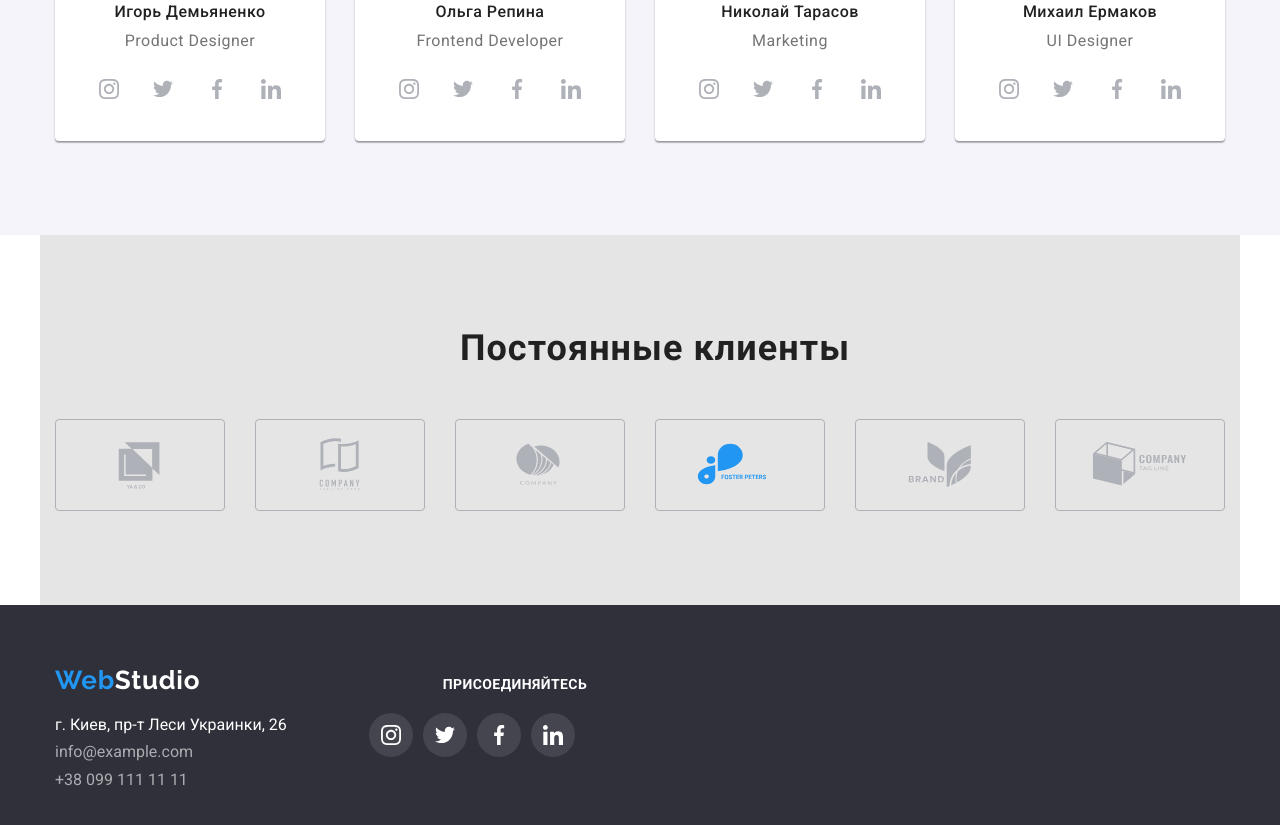
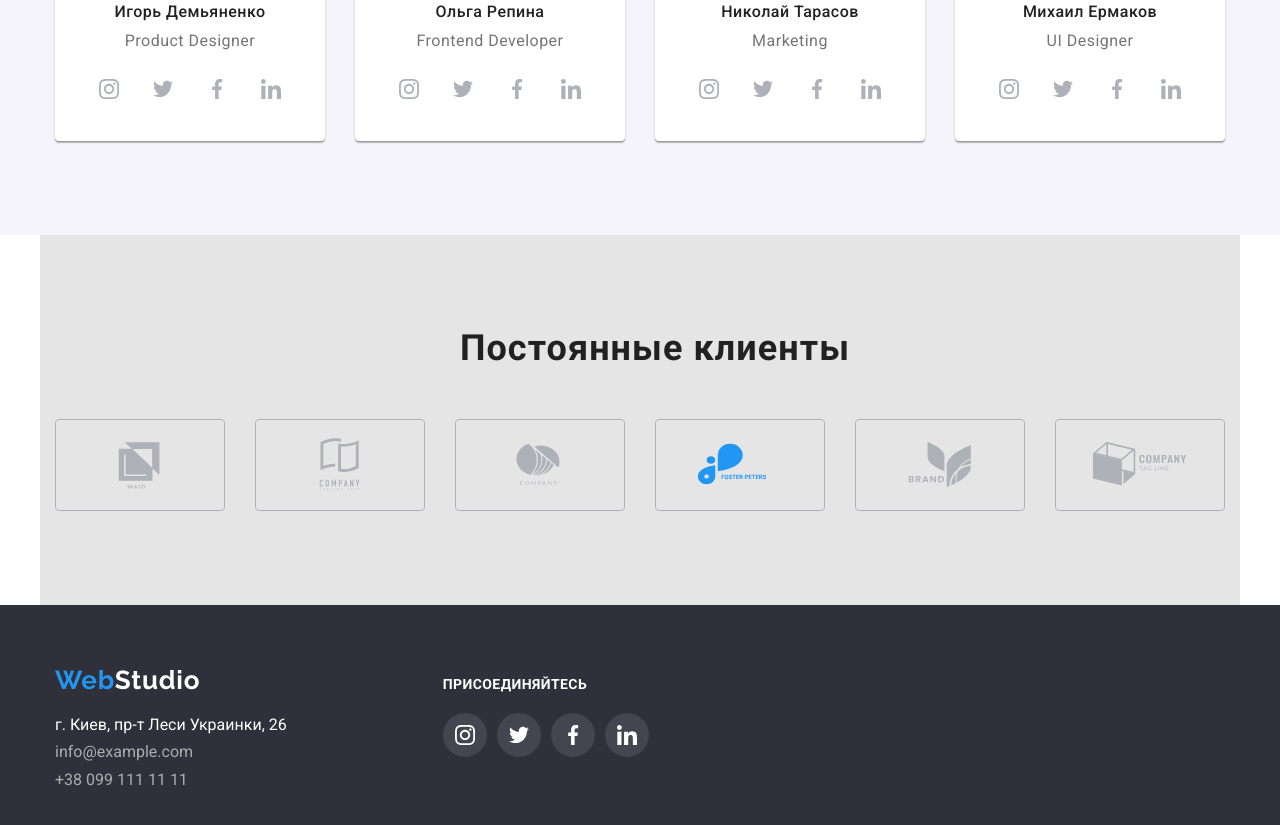
Before and after one commit to lifeofscarlet99/goit-markup-hw-04, a plain HTML site: page index.html in a window 1280 px wide. Shown: the part 2122-2947 px from the top of the page. Drawn offline with nearby package versions, Linux system fonts and the light colour scheme.

Commit message:
done it
done it

```diff
--- a/css/styles.css
+++ b/css/styles.css
@@ -587,12 +587,8 @@ img {
   display: flex;
   align-items: baseline;
 }
-.footer-right-title {
-  padding-left: 156px;
-}
-.footer-social-list {
-  padding-left: 70px;
-}
+
 .footer-right {
   text-align: left;
+  margin-left: 156px;
 }
```
